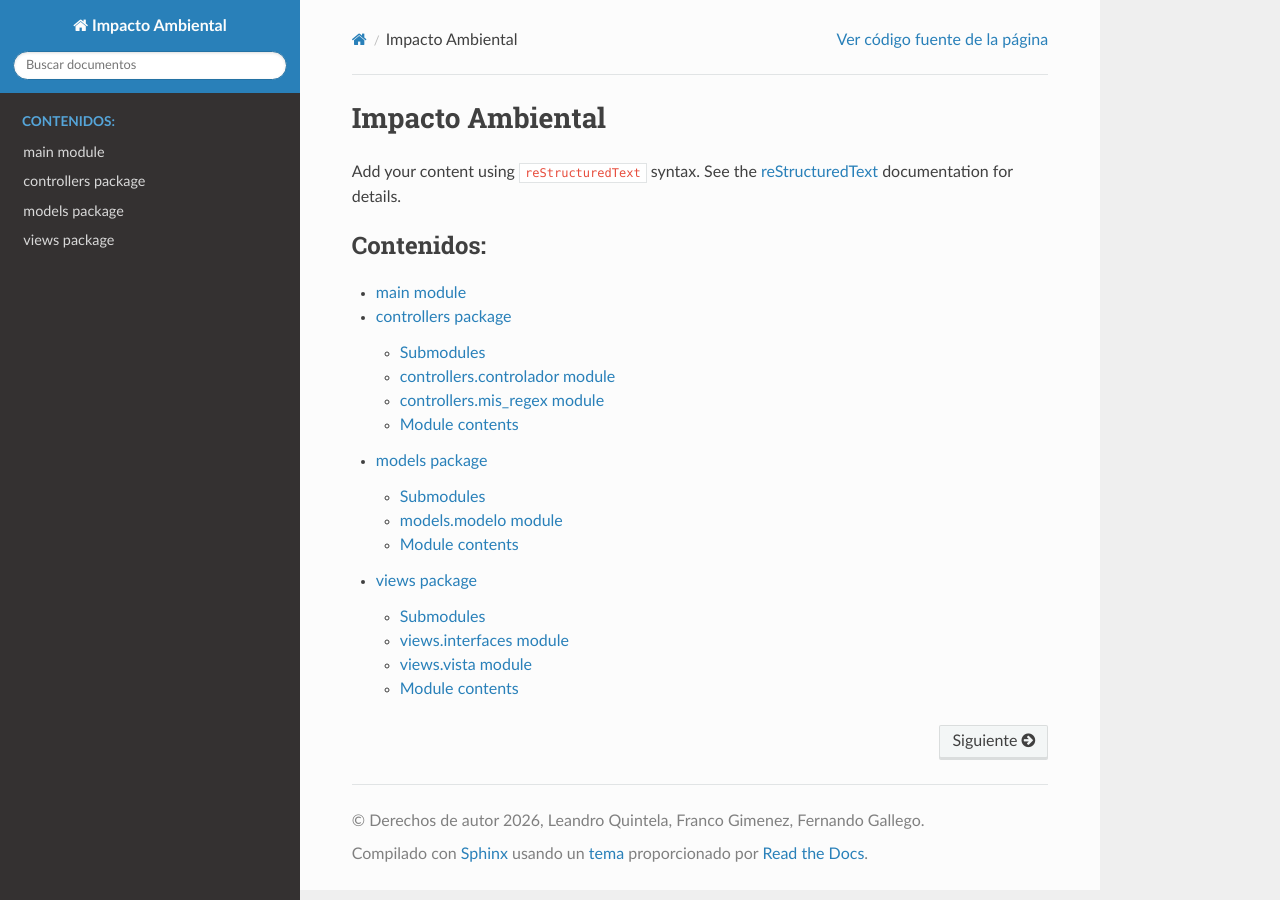
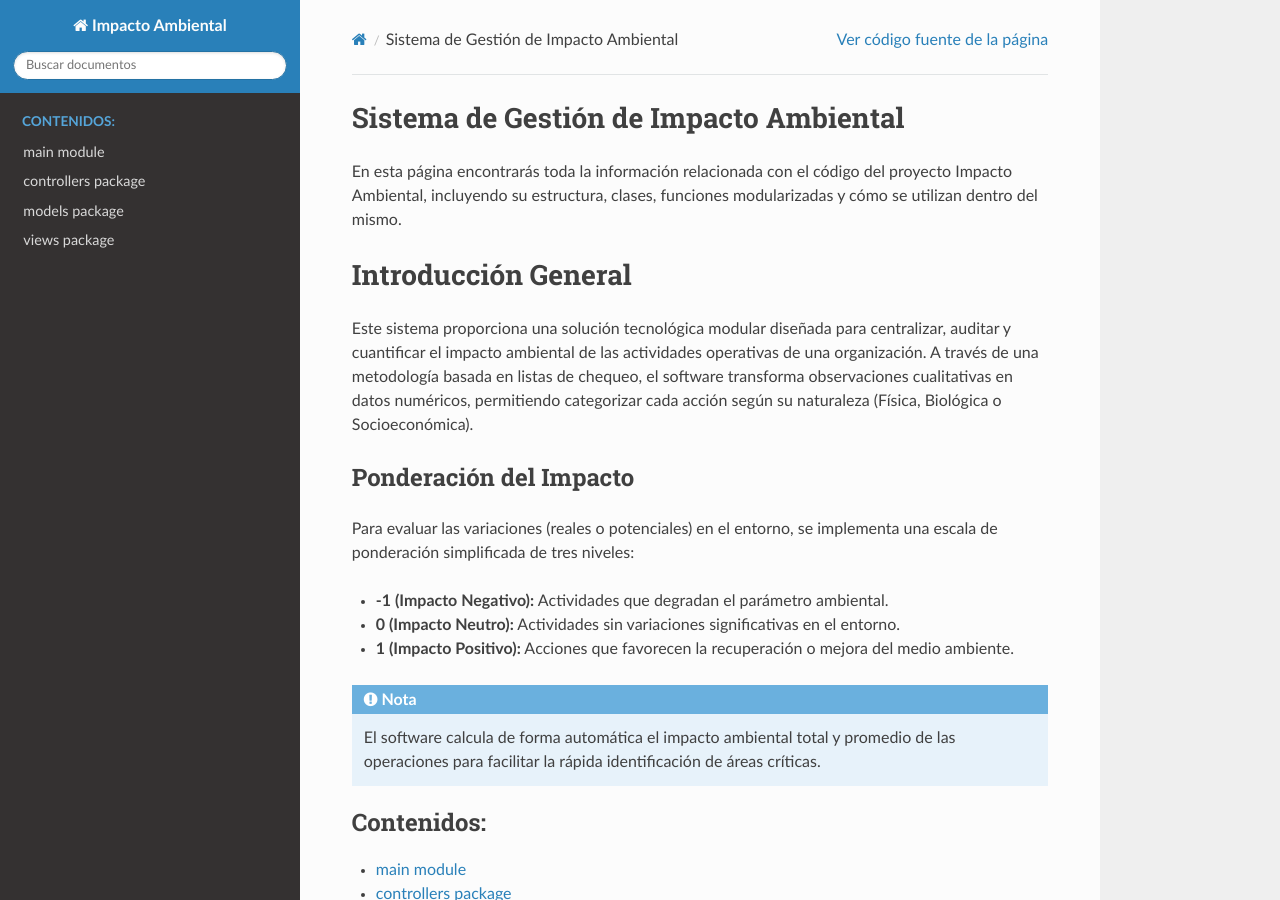
Before and after one commit to leanioqui/Curso-python, a Sphinx documentation site: the page built from para_sphinx/archivos/docs/index.rst, in a window 1280 px wide and 900 px high. Built offline with Sphinx 7.4.7 and the Read the Docs theme 3.1.0, drawn with Linux system fonts in a browser that asks for light colours.

Commit message:
Cambio del index

```diff
--- a/para_sphinx/archivos/docs/index.rst
+++ b/para_sphinx/archivos/docs/index.rst
@@ -3,14 +3,34 @@
    You can adapt this file completely to your liking, but it should at least
    contain the root `toctree` directive.
 
-Impacto Ambiental
-=================
+Sistema de Gestión de Impacto Ambiental
+=======================================
 
-Add your content using ``reStructuredText`` syntax. See the
-`reStructuredText <https://www.sphinx-doc.org/en/master/usage/restructuredtext/index.html>`_
-documentation for details.
+En esta página encontrarás toda la información relacionada con el código del proyecto Impacto Ambiental,
+incluyendo su estructura, clases, funciones modularizadas y cómo se utilizan dentro del mismo.
+
+Introducción General
+====================
+
+Este sistema proporciona una solución tecnológica modular diseñada para centralizar, auditar y cuantificar
+el impacto ambiental de las actividades operativas de una organización. A través de una metodología basada
+en listas de chequeo, el software transforma observaciones cualitativas en datos numéricos, permitiendo
+categorizar cada acción según su naturaleza (Física, Biológica o Socioeconómica).
+
+Ponderación del Impacto
+-----------------------
+
+Para evaluar las variaciones (reales o potenciales) en el entorno, se implementa una escala de ponderación
+simplificada de tres niveles:
+
+* **-1 (Impacto Negativo):** Actividades que degradan el parámetro ambiental.
+* **0 (Impacto Neutro):** Actividades sin variaciones significativas en el entorno.
+* **1 (Impacto Positivo):** Acciones que favorecen la recuperación o mejora del medio ambiente.
 
 
+.. note::
+   El software calcula de forma automática el impacto ambiental total y promedio de las operaciones para
+   facilitar la rápida identificación de áreas críticas.
 .. toctree::
    :maxdepth: 4
    :caption: Contenidos:
```
